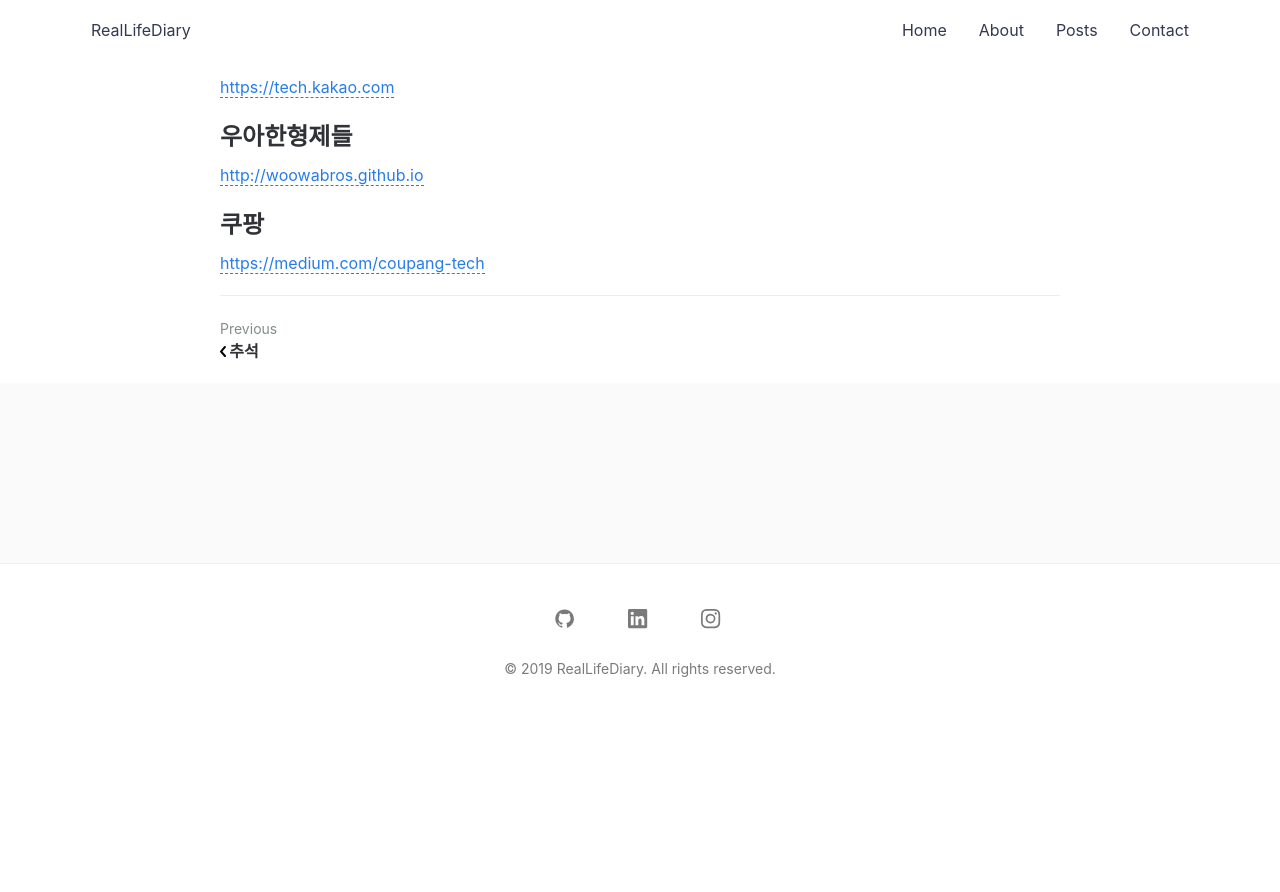
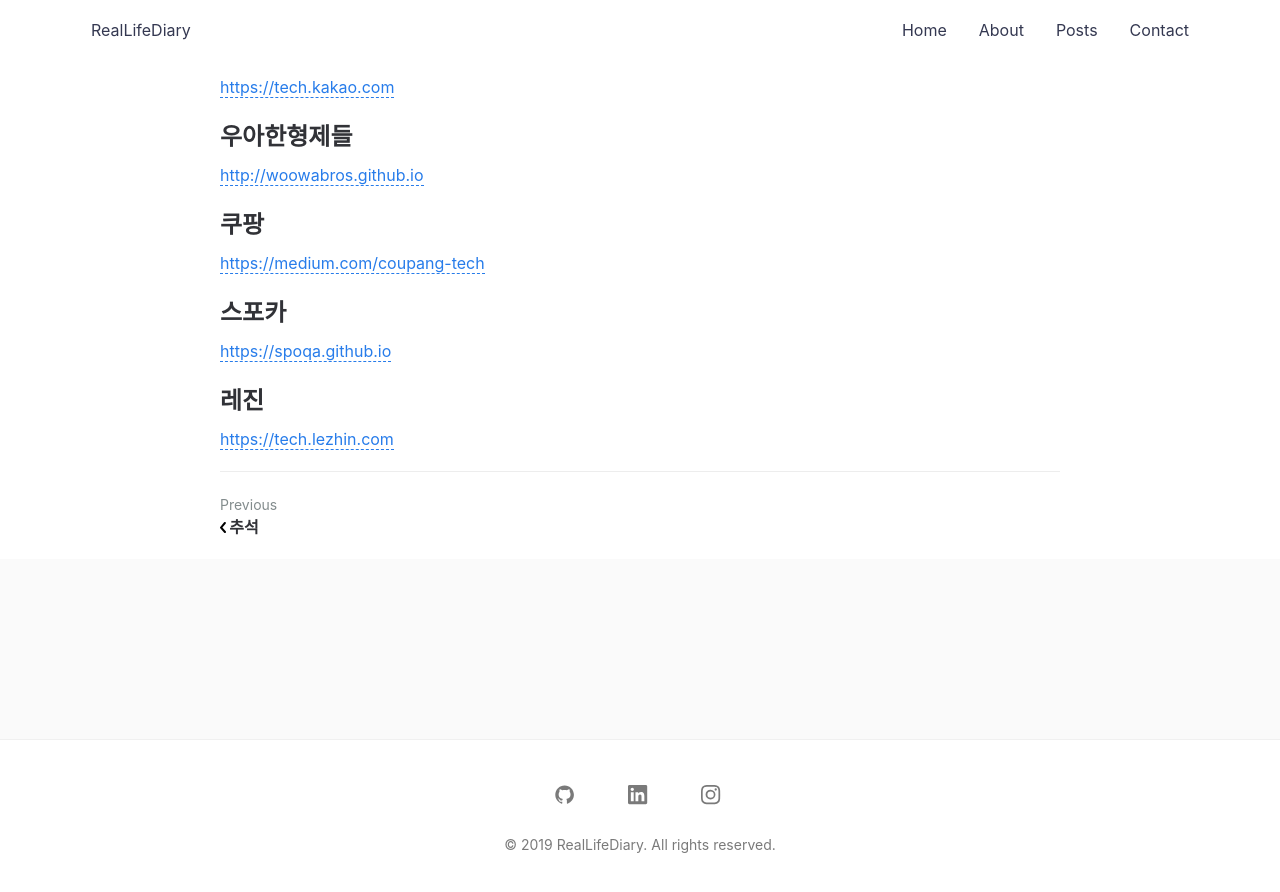
Before and after one commit to jindotori/reallifediary.github.io, a Jekyll site: the page built from _posts/2019-09-16-technical-blog.md, in a window 1280 px wide and 900 px high, scrolled down 713 px. Shown: the top 892 px of the window. Built offline with Jekyll 4.4.1, drawn with Linux system fonts in a browser that asks for light colours; comment, search, counter and statistics services are not loaded; before the commit the page ends 1437 px from its top, so only the background shows below that.

Commit message:
update post

```diff
--- a/_posts/2019-09-16-technical-blog.md
+++ b/_posts/2019-09-16-technical-blog.md
@@ -16,3 +16,9 @@
 
 ## 쿠팡
 <https://medium.com/coupang-tech>
+
+## 스포카
+<https://spoqa.github.io>
+
+## 레진
+<https://tech.lezhin.com>
```
